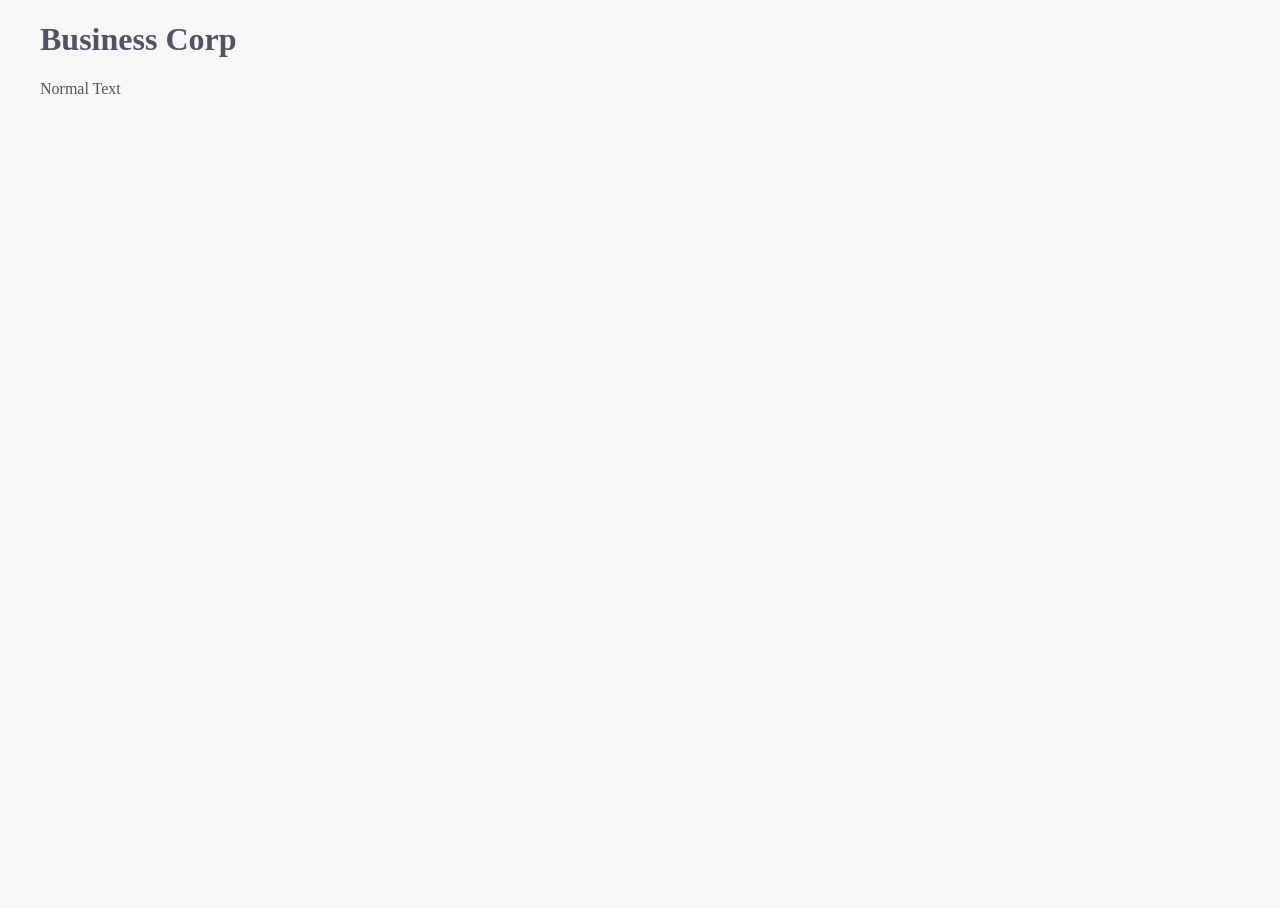
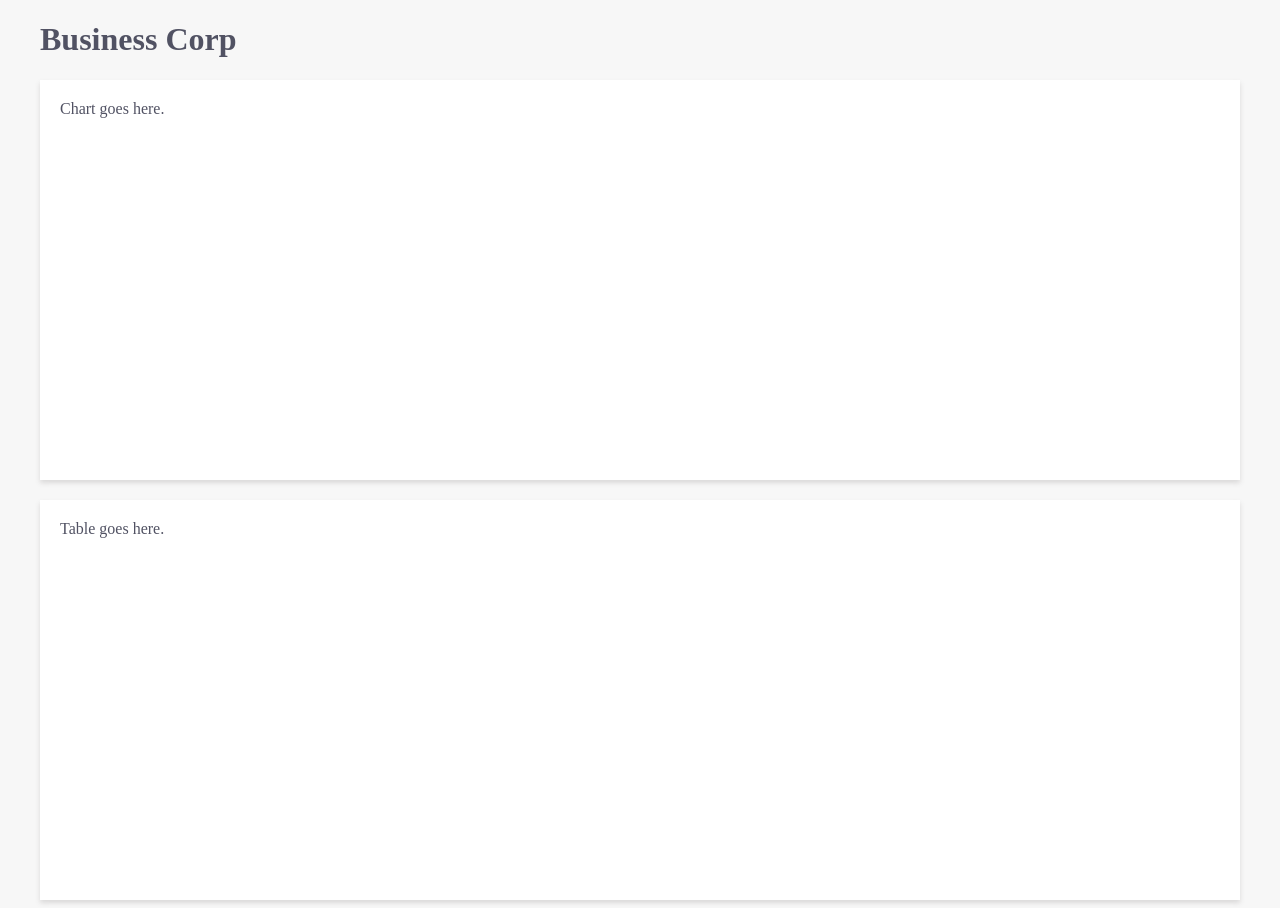
Before and after one commit to terradclarke/react-data-dashboard, a React (Create React App) app: page / in a window 1280 px wide. Before the commit the page ends 800 px from the top, so only its background shows below. Built offline with nearby package versions, Linux system fonts and the light colour scheme; a web font is replaced by a local one.

Commit message:
Added Cards

```diff
--- /dev/null
+++ b/src/Dashboard/Card.js
@@ -0,0 +1,14 @@
+import styled from "styled-components";
+import {medGrey} from "./GlobalStyle";
+
+export const Card = styled.div`
+    margin-top: 20px;
+    padding: 20px;
+    background-color: white;
+    box-shadow: 0px 3px 5px ${medGrey};
+    box-sizing: border-box;
+    ${({height}) => height && `height: ${height}px;`}
+    @media (max-width: 1200px) {
+    padding: 10px;
+    }
+    `
--- a/src/Dashboard/Dashboard.js
+++ b/src/Dashboard/Dashboard.js
@@ -2,6 +2,7 @@
 import {Brand} from "./Brand"
 import {Container} from "./Container";
 import {GlobalStyle} from "./GlobalStyle";
+import {Card} from "./Card"
 
 export function Dashboard(){
     return (
@@ -9,7 +10,12 @@
             <GlobalStyle/>
             <Container>
                 <Brand/>
-                <p> Normal Text </p>
+                <Card height={400}>
+                    Chart goes here.
+                </Card>
+                <Card height={400}>
+                    Table goes here.
+                </Card>
             </Container>
         </>
     );
--- a/src/Dashboard/GlobalStyle.js
+++ b/src/Dashboard/GlobalStyle.js
@@ -1,7 +1,8 @@
 import styled, {createGlobalStyle} from "styled-components";
 
-const darkGrey = "#515263";
-const ligtGrey = "#f7f7f7"
+export const darkGrey = "#515263";
+export const medGrey = "#dad9d9";
+export const ligtGrey = "#f7f7f7";
 
 export const GlobalStyle = createGlobalStyle`
   body {
```
Also changed, not shown: 1 other file (tests, documents, lock files or other folders).
